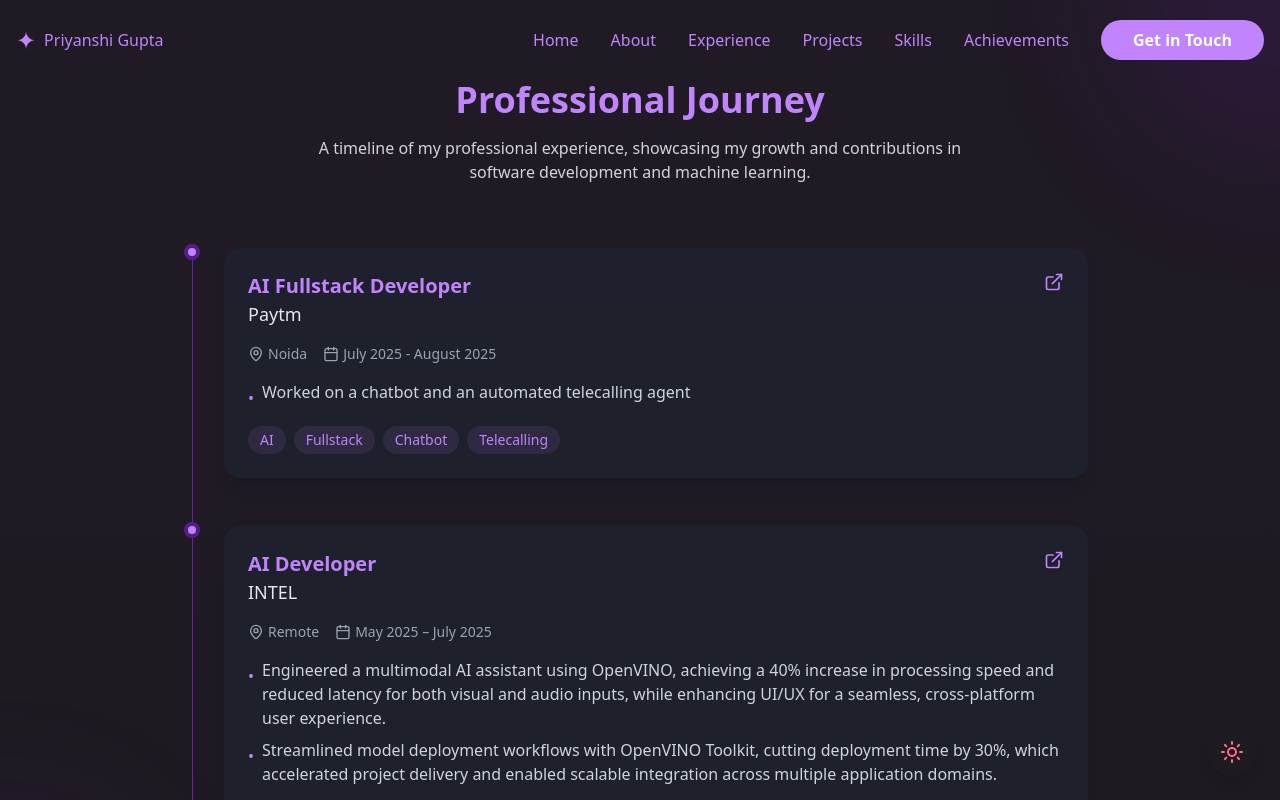
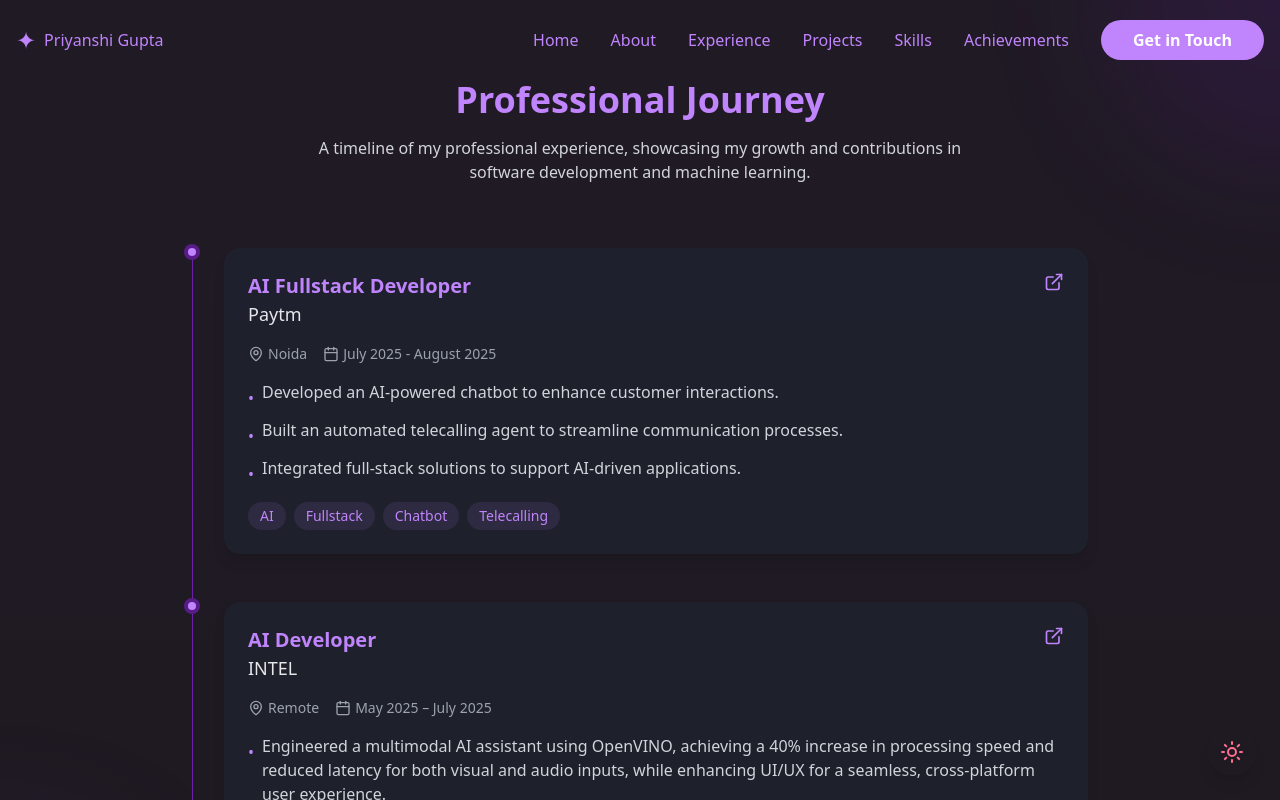
Before and after one commit to priyanshiiguptaaa/PriyanshiGupta, a React (Vite) app: page /experience in a window 1280 px wide. Shown: the top 800 px of the page. Built offline with nearby package versions, Linux system fonts and the light colour scheme.

Commit message:
Update Experience.jsx

```diff
--- a/src/components/Experience/Experience.jsx
+++ b/src/components/Experience/Experience.jsx
@@ -10,7 +10,9 @@ const Experience = () => {
         location: "Noida",
         period: "July 2025 - August 2025",
         description: [
-          "Worked on a chatbot and an automated telecalling agent"
+          "Developed an AI-powered chatbot to enhance customer interactions.",
+          "Built an automated telecalling agent to streamline communication processes.",
+          "Integrated full-stack solutions to support AI-driven applications."
         ],
         skills: ["AI", "Fullstack", "Chatbot", "Telecalling"],
         link: "https://paytm.com/"
```
